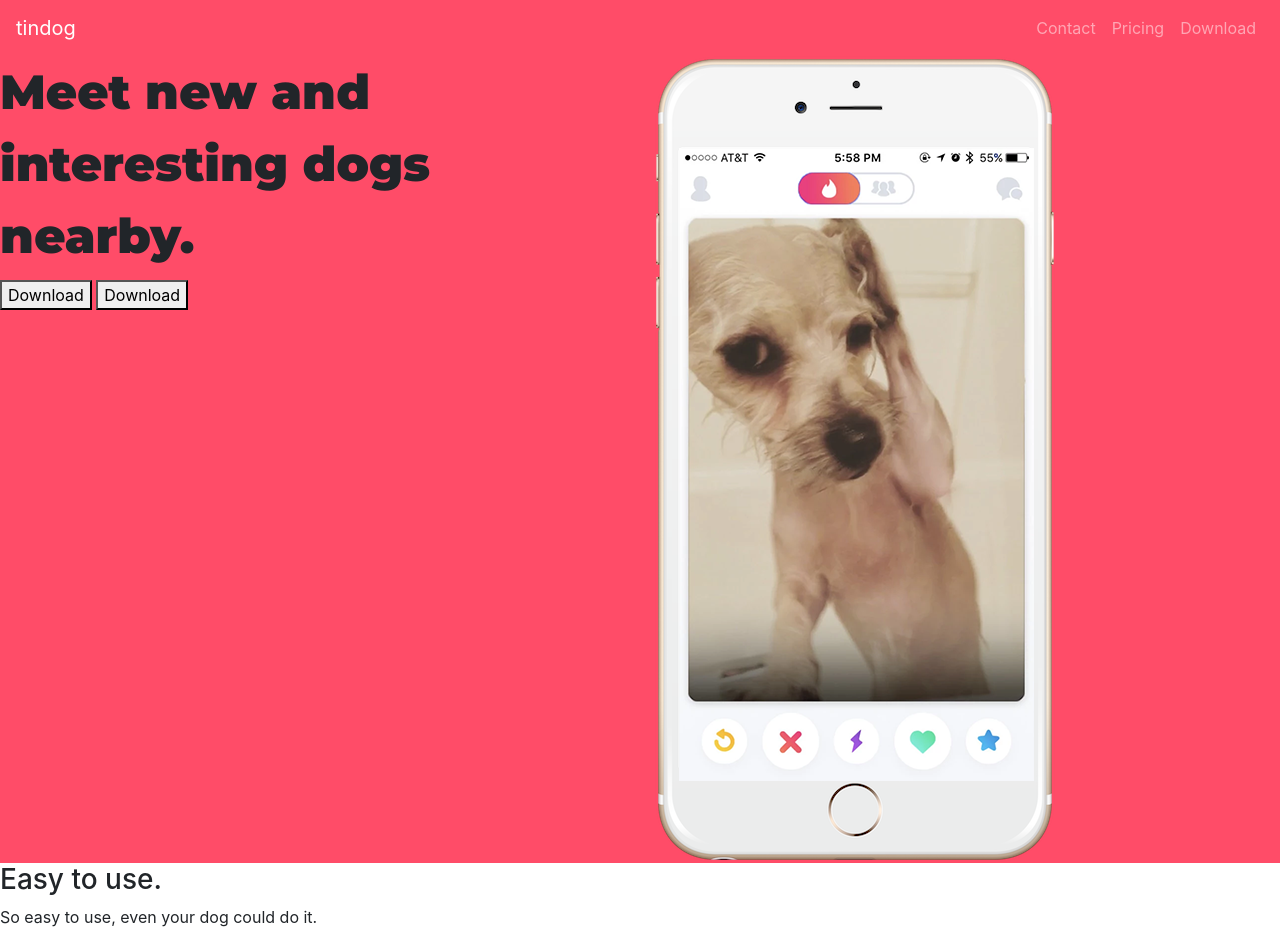
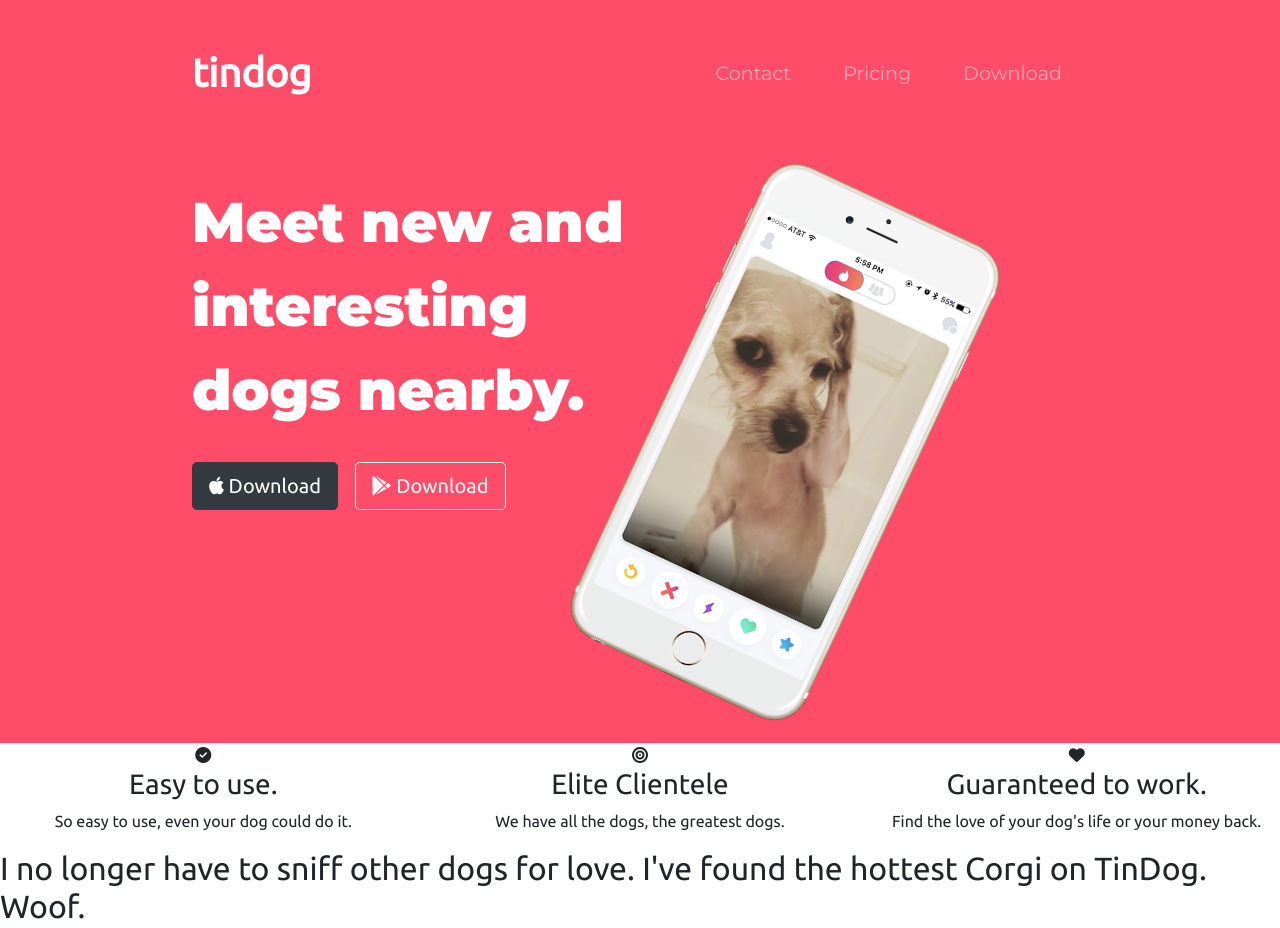
Before and after one commit to idahosound/TinDog-Start, a plain HTML site: page index.html in a window 1280 px wide. Shown: the top 928 px of the page. Drawn offline with nearby package versions, Linux system fonts and the light colour scheme.

Commit message:
Finish top section layout

```diff
--- a/css/styles.css
+++ b/css/styles.css
@@ -1,12 +1,58 @@
 /* font-family: 'Montserrat', sans-serif;
 font-family: 'Ubuntu', sans-serif; */
+body {
+  font-family: 'Ubuntu', sans-serif;
+}
 
+/* Navbar */
+.container-fluid {
+  padding: 3% 15%;
+}
+
+.navbar {
+  padding: 0 0 4.5rem 0;
+}
+
+.navbar-brand {
+  font-size: 2.5rem;
+  font-weight: 600;
+}
+
+.nav-item {
+  padding: 0 18px;
+}
+
+.nav-link {
+  font-size: 1.2rem;
+  font-family: 'Montserrat', sans-serif;
+  font-weight: 100;
+}
+
+/* Title Section */
 #title {
   background-color: #ff4c68;
+  color: white;
 }
+
 h1 {
   font-family: 'Montserrat', sans-serif;
-  font-weight: 900;
-  font-size: 3rem;
+  font-weight: 700;
+  font-size: 3.5rem;
   line-height: 1.5;
 }
+
+/* Title image */
+#hero1 {
+  transform: rotate(25deg);
+  width: 60%;
+}
+
+/* Download buttons */
+.download-btn {
+  margin: 5% 3% 5% 0;
+}
+
+/* Features */
+#features {
+  text-align: center;
+}
--- a/index.html
+++ b/index.html
@@ -4,8 +4,13 @@
 <head>
   <meta charset="utf-8">
   <title>TinDog</title>
+  <!-- Font Awesome Icons -->
+  <script src="https://kit.fontawesome.com/dfb901cb6c.js" crossorigin="anonymous"></script>
+  <!-- Google Fonts -->
   <link href="https://fonts.googleapis.com/css2?family=Montserrat:wght@400;500;900&family=Ubuntu&display=swap" rel="stylesheet">
+  <!-- Bootstrap -->
   <link rel="stylesheet" href="https://stackpath.bootstrapcdn.com/bootstrap/4.4.1/css/bootstrap.min.css" integrity="sha384-Vkoo8x4CGsO3+Hhxv8T/Q5PaXtkKtu6ug5TOeNV6gBiFeWPGFN9MuhOf23Q9Ifjh" crossorigin="anonymous">
+  <!-- Custom CSS -->
   <link rel="stylesheet" href="css/styles.css">
 
 </head>
@@ -14,6 +19,7 @@
 
 
   <section id="title">
+    <div class="container-fluid">
 
       <!-- Nav Bar -->
       <nav class="navbar navbar-expand-lg navbar-dark">
@@ -23,32 +29,30 @@
         </button>
         <div class="collapse navbar-collapse" id="navbarSupportedContent">
           <ul class="navbar-nav ml-auto">
-        <li class=:"nav-item">
+            <li class="nav-item">
               <a class="nav-link" href="">Contact</a>
             </li>
-        <li class=:"nav-item">
+            <li class="nav-item">
               <a class="nav-link" href="">Pricing</a>
             </li>
-        <li class=:"nav-item">
+            <li class="nav-item">
               <a class="nav-link" href="">Download</a>
             </li>
           </ul>
         </div>
       </nav>
 
-
-
-
       <!-- Title -->
 
       <div class="row">
         <div class="col-lg-6">
           <h1>Meet new and interesting dogs nearby.</h1>
-        <button type="button">Download</button>
-        <button type="button">Download</button>
+          <button type="button" class="btn btn-dark btn-lg download-btn"><i class="fab fa-apple"></i> Download</button>
+          <button type="button" class="btn btn-outline-light btn-lg download-btn"><i class="fab fa-google-play"></i> Download</button>
         </div>
         <div class="col-lg-6">
-        <img src="images/iphone6.png" alt="iphone-mockup">
+          <img src="images/iphone6.png" alt="iphone-mockup" id="hero1">
+        </div>
       </div>
     </div>
   </section>
@@ -56,17 +60,24 @@
 
   <!-- Features -->
 
-  <section id="features">
-
+  <section id="features" class="row">
+    <div class="col-md-4">
+      <i class="fas fa-check-circle feature-img"></i>
       <h3>Easy to use.</h3>
       <p>So easy to use, even your dog could do it.</p>
+    </div>
 
+    <div class="col-md-4">
+      <i class="fas fa-bullseye feature-img"></i>
       <h3>Elite Clientele</h3>
       <p>We have all the dogs, the greatest dogs.</p>
+    </div>
 
+    <div class="col-md-4">
+      <i class="fas fa-heart feature-img"></i>
       <h3>Guaranteed to work.</h3>
       <p>Find the love of your dog's life or your money back.</p>
-
+    </div>
   </section>
 
 
@@ -149,7 +160,7 @@
     <p>© Copyright 2018 TinDog</p>
 
   </footer>
-
+  <!-- Bootstrap scripts -->
   <script src="https://code.jquery.com/jquery-3.4.1.slim.min.js" integrity="sha384-J6qa4849blE2+poT4WnyKhv5vZF5SrPo0iEjwBvKU7imGFAV0wwj1yYfoRSJoZ+n" crossorigin="anonymous"></script>
   <script src="https://cdn.jsdelivr.net/npm/popper.js@1.16.0/dist/umd/popper.min.js" integrity="sha384-Q6E9RHvbIyZFJoft+2mJbHaEWldlvI9IOYy5n3zV9zzTtmI3UksdQRVvoxMfooAo" crossorigin="anonymous"></script>
   <script src="https://stackpath.bootstrapcdn.com/bootstrap/4.4.1/js/bootstrap.min.js" integrity="sha384-wfSDF2E50Y2D1uUdj0O3uMBJnjuUD4Ih7YwaYd1iqfktj0Uod8GCExl3Og8ifwB6" crossorigin="anonymous"></script>
```
Lines whose indentation alone changed are shown as unchanged.
